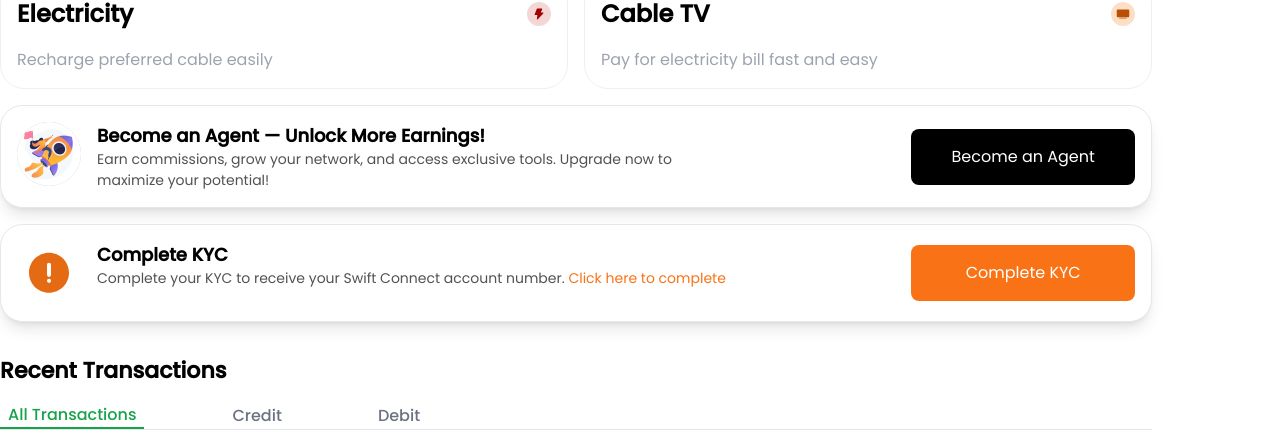
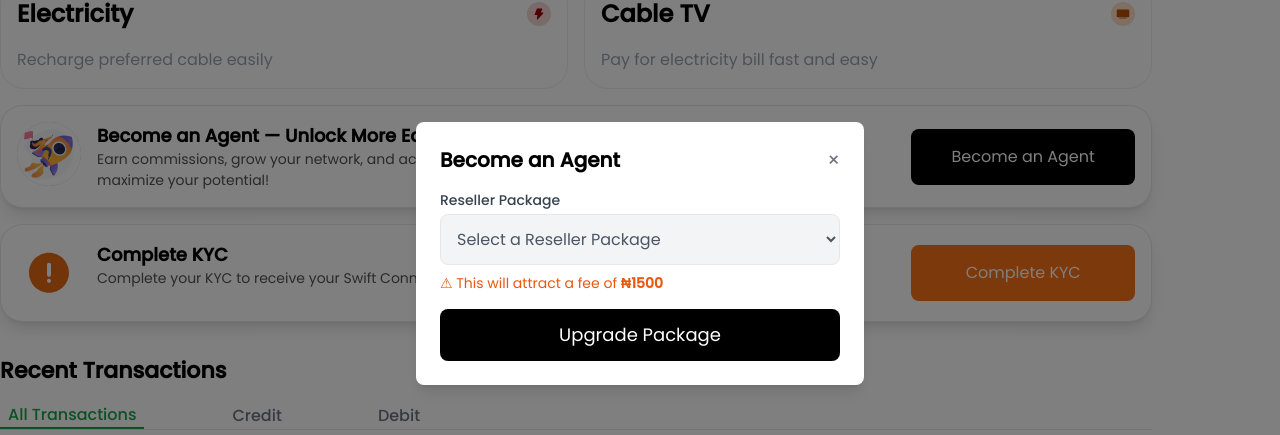
Before and after one commit to Swift-Connect/swiftconnect-frontend, a Next.js app: page /payBills in a window 1280 px wide. Both pictures are taken after a click on the button "Become an Agent". Shown: the part 147-582 px from the top of the page. Built offline with nearby package versions, Linux system fonts and the light colour scheme; no server answers.

Commit message:
Become Agent Modal Added

```diff
--- a/src/app/dashboard/components/agentKycComponent.jsx
+++ b/src/app/dashboard/components/agentKycComponent.jsx
@@ -1,8 +1,12 @@
 import Image from "next/image";
-import React from "react";
+import React, { useState } from "react";
+import BecomeAnAgent from "./becomeAnAgent";
 
 const AgentKycComponent = ({ setActiveSidebar, kycVerified }) => {
+    const [isOpen, setIsOpen] = useState(false);
   return (
+    <>
+      {isOpen && <BecomeAnAgent onClose={() => setIsOpen(false)} />}
       <div className="space-y-4 pt-4 bg-gray-5 w-[90%] max-md-[400px]:w-full">
         {/* Become an Agent Card */}
         <div className="flex items-center justify-between  bg-white shadow-lg rounded-[1.4em] p-4 border border-gray-200">
@@ -28,13 +32,20 @@ const AgentKycComponent = ({ setActiveSidebar, kycVerified }) => {
               </p>
             </div>
           </div>
-        <button className="bg-black text-white p-4 rounded-lg w-[20%]  max-md-[400px]:hidden  hover:bg-gray-800">
+          <button
+            onClick={() => setIsOpen(true)}
+            className="bg-black text-white p-4 rounded-lg w-[20%]  max-md-[400px]:hidden  hover:bg-gray-800"
+          >
             Become an Agent
           </button>
         </div>
 
         {/* Complete KYC Card */}
-      <div className={`flex items-center justify-between bg-white shadow-lg rounded-[1.4em] p-4 border border-gray-200 ${kycVerified ? "hidden" : ""}`}>
+        <div
+          className={`flex items-center justify-between bg-white shadow-lg rounded-[1.4em] p-4 border border-gray-200 ${
+            kycVerified ? "hidden" : ""
+          }`}
+        >
           <div className="flex items-start space-x-4">
             <Image
               src="/rounded-exclamation.svg"
@@ -66,6 +77,7 @@ const AgentKycComponent = ({ setActiveSidebar, kycVerified }) => {
           </button>
         </div>
       </div>
+    </>
   );
 };
 
--- /dev/null
+++ b/src/app/dashboard/components/becomeAnAgent.jsx
@@ -0,0 +1,39 @@
+import React, { useState } from "react";
+
+const BecomeAnAgent = ({ onClose }) => {
+  return (
+    <div className="fixed inset-0 flex items-center justify-center bg-black bg-opacity-50">
+      <div className="bg-white rounded-lg p-6 w-[90%] max-w-md shadow-lg">
+        {/* Header */}
+        <div className="flex justify-between items-center">
+          <h2 className="text-xl font-bold">Become an Agent</h2>
+          <button onClick={onClose} className="text-gray-500 text-xl">
+            &times;
+          </button>
+        </div>
+
+        {/* Select Input */}
+        <div className="mt-4">
+          <label className="block text-sm font-medium text-gray-700">
+            Reseller Package
+          </label>
+          <select className="mt-1 block w-full p-3 border rounded-lg bg-gray-100 text-gray-600">
+            <option>Select a Reseller Package</option>
+          </select>
+        </div>
+
+        {/* Warning Message */}
+        <p className="text-orange-600 flex items-center mt-2 text-sm">
+          ⚠ This will attract a fee of <b className="ml-1">₦1500</b>
+        </p>
+
+        {/* Upgrade Button */}
+        <button className="mt-4 w-full bg-black text-white py-3 rounded-lg text-lg">
+          Upgrade Package
+        </button>
+      </div>
+    </div>
+  );
+};
+
+export default BecomeAnAgent;
```
Lines whose indentation alone changed are shown as unchanged.
